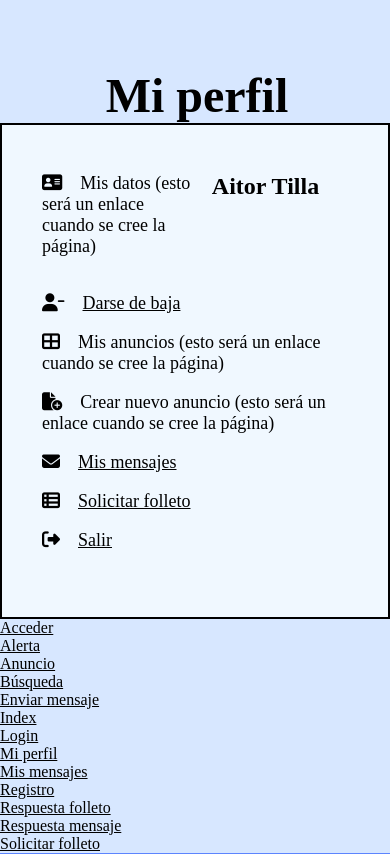
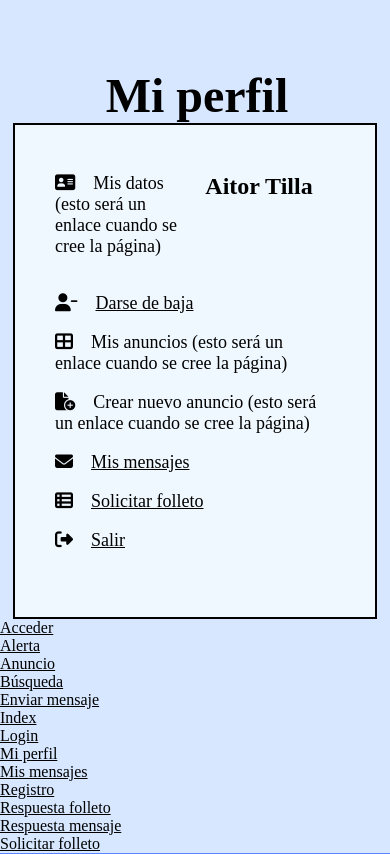
Before and after one commit to TaponDeBotella/pisosInmbueles, a PHP site: page /mi_perfil.html in a window 390 px wide. Shown: the part 142-996 px from the top of the page. Run offline with PHP 8.4, Linux system fonts and the light colour scheme; some libraries are stand-ins or nearby versions; some web fonts are replaced.

Commit message:
mediaquery mi_perfil

```diff
--- a/css/mi_perfil.css
+++ b/css/mi_perfil.css
@@ -82,3 +82,9 @@ a {
     text-align: center;
     grid-column: 2;
 }
+
+@media (max-width: 480px) {
+    section {
+        width: 80%;
+    }
+}
```
